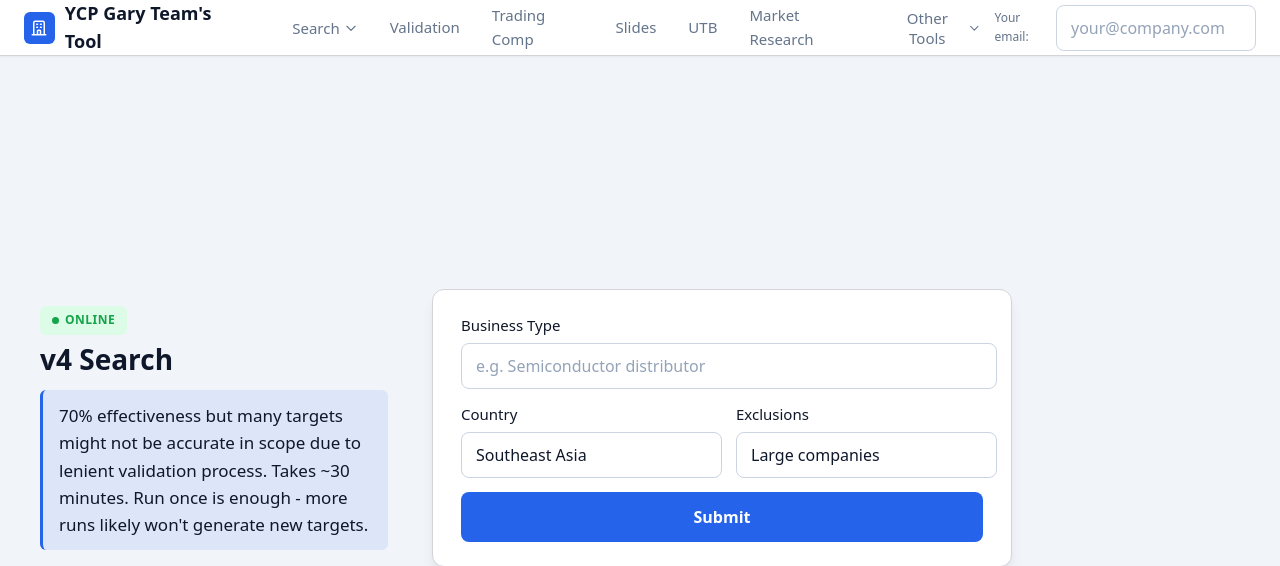
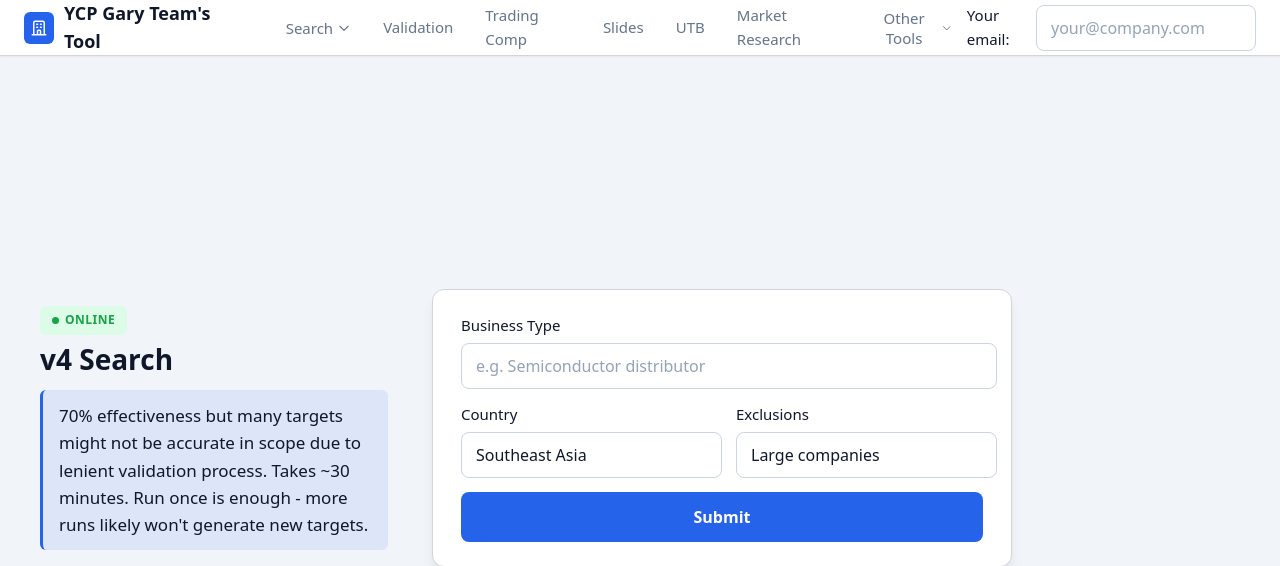
Before and after one commit to xvasjack/xvasjack.github.io, a PHP site: page /find-target-v4.html in a window 1280 px wide. Shown: the top 566 px of the page. Run offline with PHP 8.4, Linux system fonts and the light colour scheme.

Commit message:
Update: Make header email section bigger and more visible

```diff
--- a/styles.css
+++ b/styles.css
@@ -99,14 +99,14 @@ nav {
   margin-left: auto;
   display: flex;
   align-items: center;
-  gap: 8px;
+  gap: 10px;
 }
 
 .header-email input {
-  height: 32px;
-  width: 200px;
-  padding: 0 10px;
-  font-size: 13px;
+  height: 38px;
+  width: 220px;
+  padding: 0 12px;
+  font-size: 15px;
   font-family: var(--font-sans);
   color: var(--text-main);
   background: var(--bg-subtle);
@@ -125,8 +125,9 @@ nav {
 }
 
 .header-email-label {
-  font-size: 12px;
-  color: var(--text-muted);
+  font-size: 15px;
+  font-weight: 500;
+  color: var(--text-main);
 }
 
 nav a {
```
